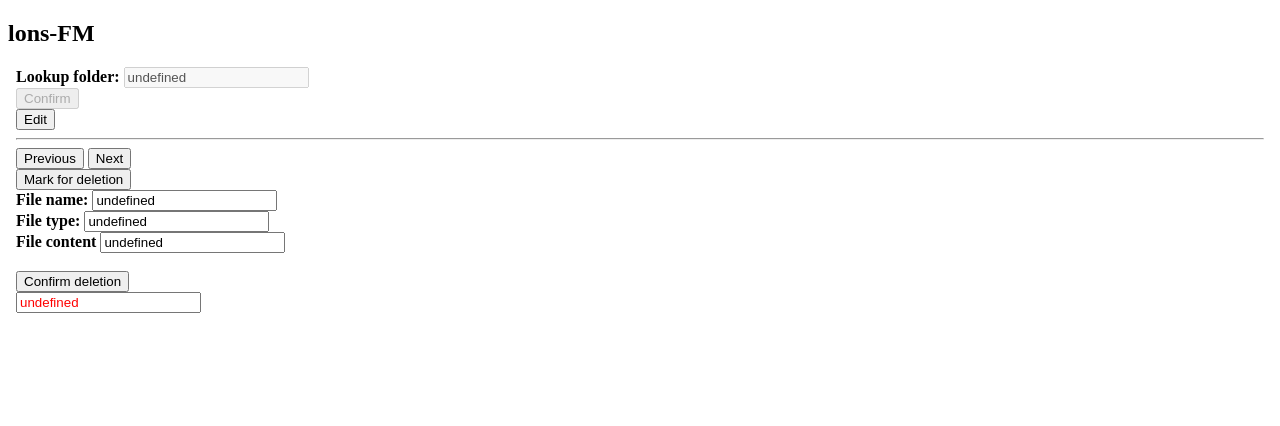
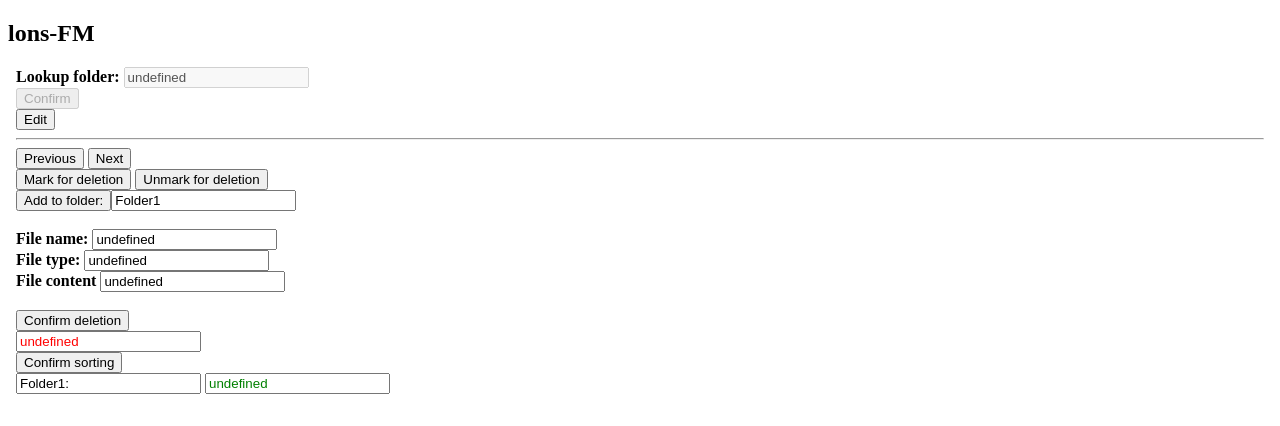
Before and after one commit to lonskyne/lons-FM, a SvelteKit app: page / in a window 1280 px wide. Shown: the top 426 px of the page. Built offline with nearby package versions, Linux system fonts and the light colour scheme.

Commit message:
Work in progress

```diff
--- a/src/routes/+page.server.js
+++ b/src/routes/+page.server.js
@@ -95,5 +95,10 @@ export const actions = {
 		fileContents = new Array;
 
 		return {lookupFolder, fileNames, fileExts, fileContents}
+	},
+
+	sortFiles: async ( {request} ) => {
+		const requestData = await request.formData();
+		const sortFolder = requestData.get("sortFolder").split(",");
 	}
 }
--- a/src/routes/+page.svelte
+++ b/src/routes/+page.svelte
@@ -6,8 +6,10 @@
 	export let form;
 
 	let folderErrorMessage = "";
-	let deletion
+	let deletion;
+	let sortFolder;
 	var fileNameColor = "black";
+	var sortFolderName = "Folder1"
 
 	let i = 0;
 	let inputDisabled = true;
@@ -33,6 +35,7 @@
 			fileContents = form.fileContents;
 			lookupFolder = form.lookupFolder;
 			deletion = new Array();
+			sortFolder = new Array();
 
 			setCurrentFile(0);
 
@@ -77,11 +80,30 @@
 		fileNameColor = "red";
 	}
 
+	function unmarkDeletion()
+	{
+		deletion[i] = "";
+
+		fileNameColor = "black";
+	}
+
+	function markSortFolder()
+	{
+		sortFolder[i] = fileNames[i];
+
+		fileNameColor = "green";
+	}
+
 	function setCurrentFile(i)
 	{
 		curFileName = fileNames[i];
 		curFileExt = fileExts[i];
 		curFileContent = fileContents[i];
+
+		if(sortFolder[i]!= undefined)
+		{
+			fileNameColor = "green";
+		}
 		if(deletion[i]!=undefined)
 		{
 			fileNameColor = "red";
@@ -111,16 +133,24 @@
 		<button on:click="{previousFile}">Previous</button>
 		<button on:click="{nextFile}">Next</button><br>
 
-		<button on:click="{markDeletion}">Mark for deletion</button><br>
+		<button on:click="{markDeletion}">Mark for deletion</button>
+		<button on:click="{unmarkDeletion}">Unmark for deletion</button><br>
+		<button on:click="{markSortFolder}">Add to folder:</button><input value="{sortFolderName}" /><br><br>
 
 		<b>File name:</b> <input style="color:{fileNameColor}" readOnly=true value={curFileName} name="curFileName"><br>
 		<b>File type:</b> <input readOnly=true value={curFileExt}><br>
 		<b>File content</b> <input readOnly=true value={curFileContent}>
-		<br><img src="{curFileContent}" />
+		<br><img src="{curFileContent}" alt="" />
 	</form>
 
 	<form method="POST" action="?/deleteFiles">
 		<button>Confirm deletion</button><br>
-		<input style="color:red" value={deletion} name="deletion">
+		<input style="color:red" value={deletion} name="deletion" readOnly=true />
+	</form>
+
+	<form method="POST" action="?/sortFiles">
+		<button>Confirm sorting</button><br>
+		<input readOnly=true value="{sortFolderName}:"/>
+		<input style="color:green" value={sortFolder} name="sortFolder" readOnly=true />
 	</form>
 </body>
```
